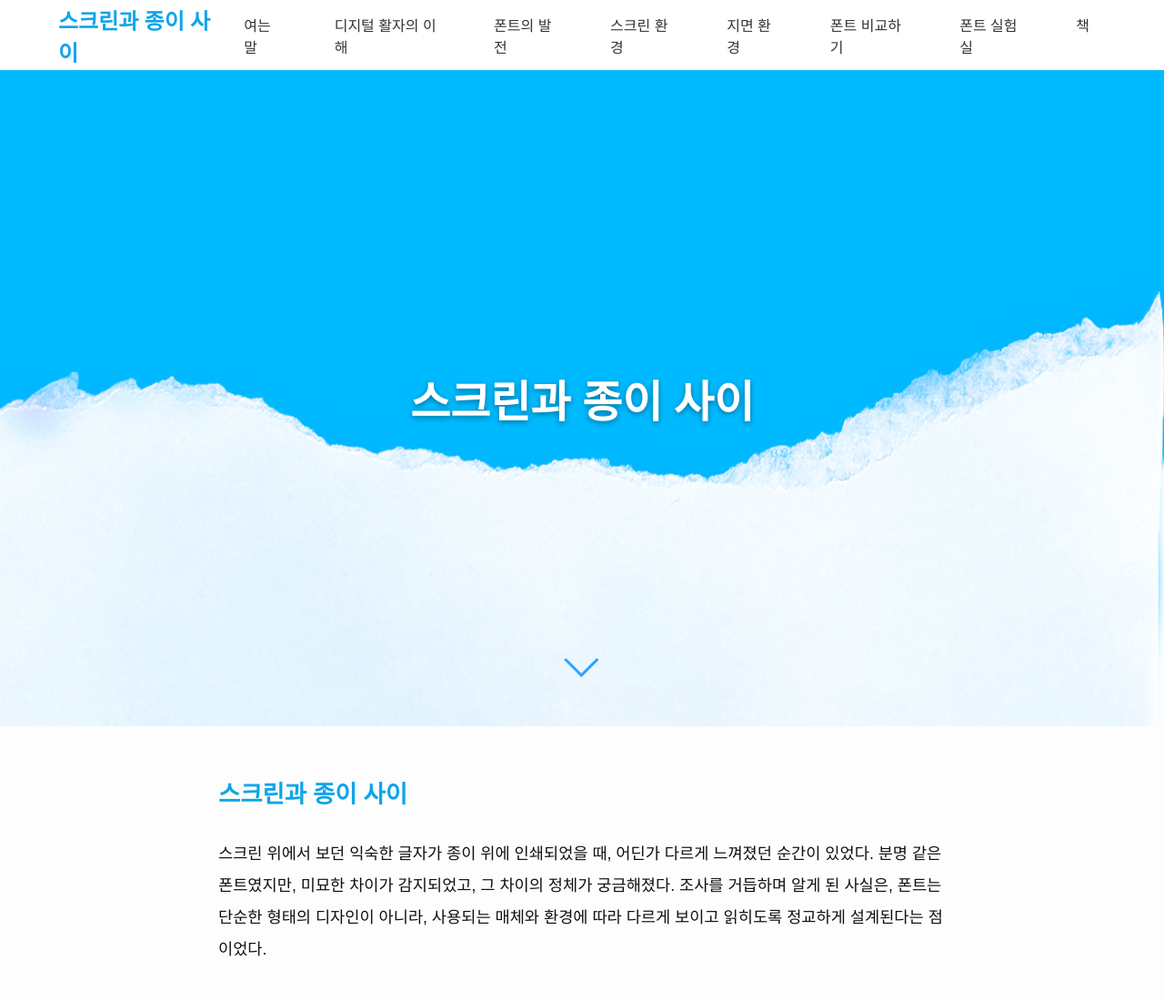
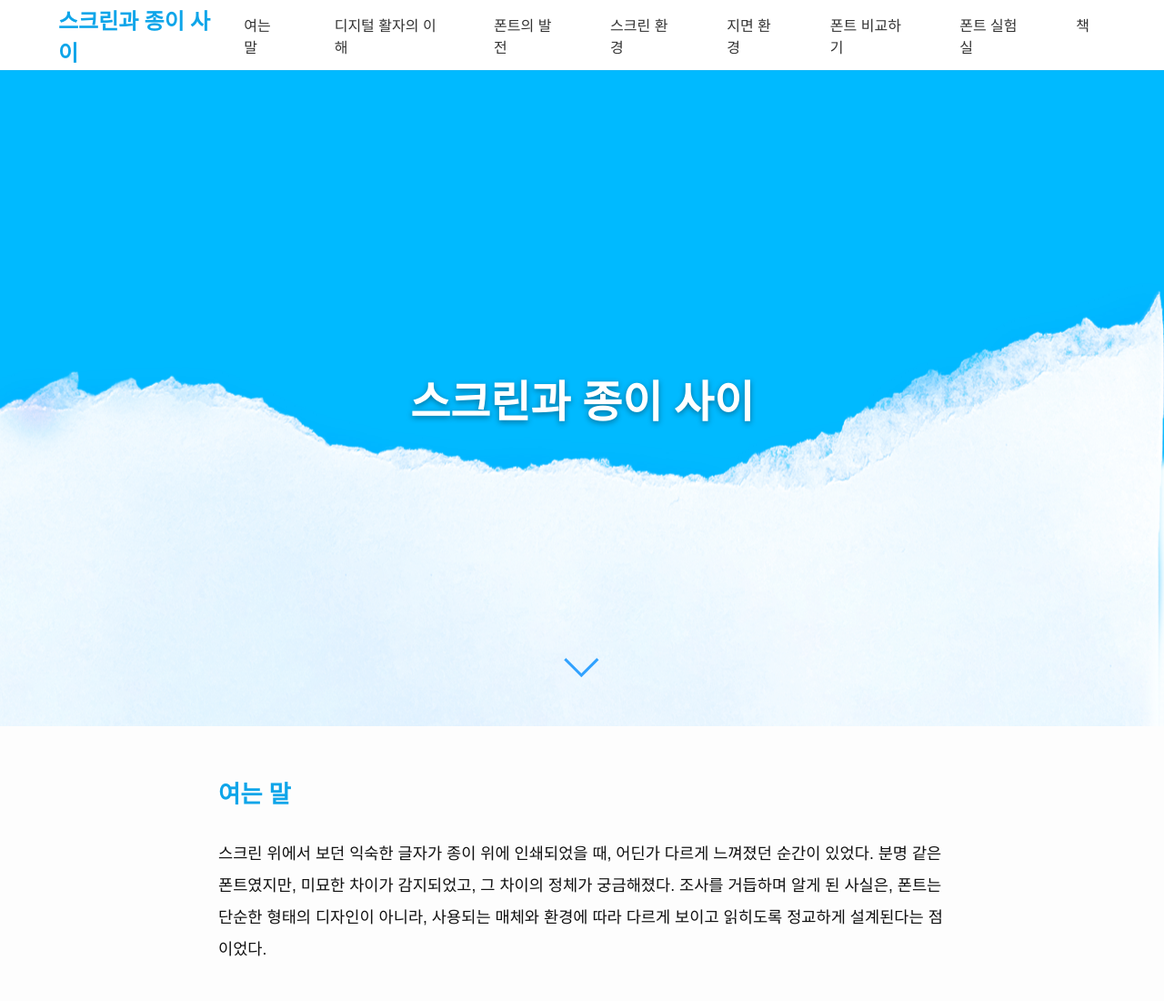
Before and after one commit to aesthness/workshop_home, a plain HTML site: page index.html in a window 1280 px wide. Shown: the top 1100 px of the page at 91% size. Drawn offline with Linux system fonts and the light colour scheme.

Commit message:
Update index.html

```diff
--- a/index.html
+++ b/index.html
@@ -263,7 +263,7 @@
 
       <section id="intro" class="content-section active">
         <div class="logo">
-          <h2>스크린과 종이 사이</h2>
+          <h2>여는 말</h2>
         </div>
         <p>
           스크린 위에서 보던 익숙한 글자가 종이 위에 인쇄되었을 때, 어딘가
```
